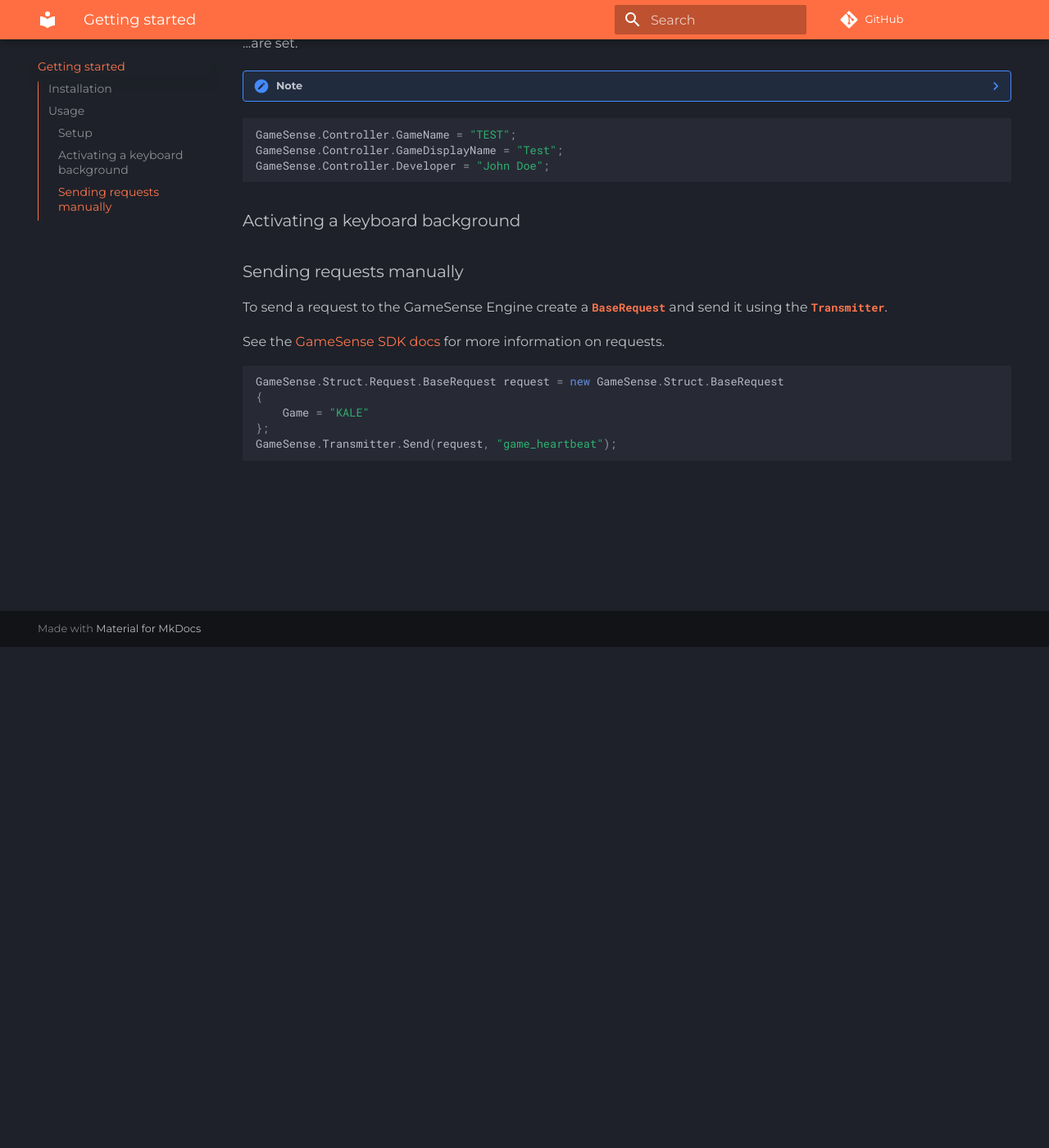
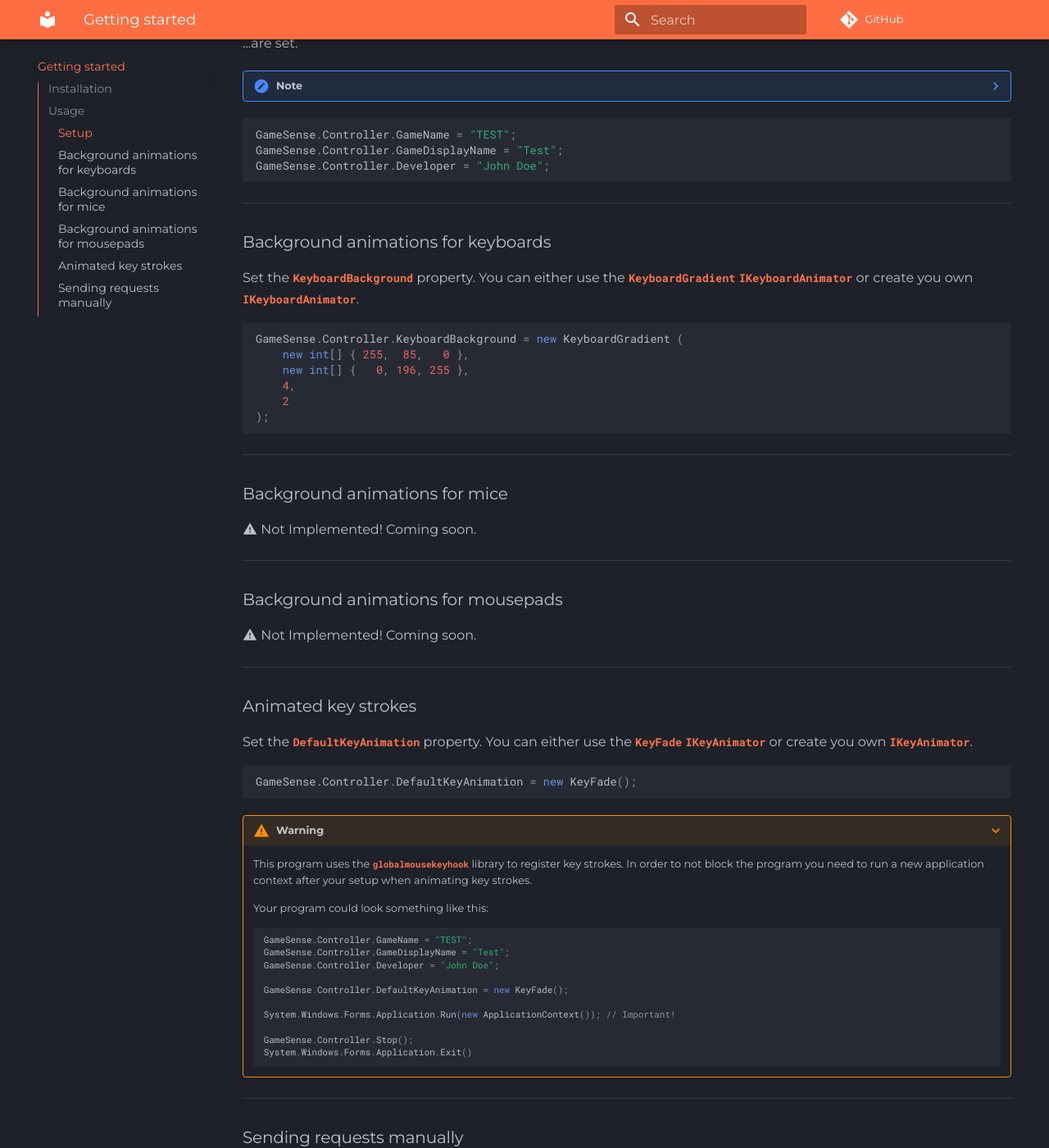
Before and after one commit to habetuz/GameSense, an MkDocs documentation site: the page built from docs/Getting started.md, in a window 1280 px wide and 1400 px high, scrolled down 611 px. Shown: the whole window at 82% size. Built offline with MkDocs 1.6.1 and Material for MkDocs 9.7.7, drawn with Linux system fonts in a browser that asks for light colours; comment, search, counter and statistics services are not loaded.

Commit message:
Extending "Getting started"

````diff
--- a/docs/Getting started.md
+++ b/docs/Getting started.md
@@ -33,9 +33,59 @@
 GameSense.Controller.Developer = "John Doe";
 ```
 
-### Activating a keyboard background
+---
+### Background animations for keyboards
+Set the [`KeyboardBackground`](Controller.md#keyboardbackground) property.
+You can either use the [`KeyboardGradient`](KeyboardGradient.md) [`IKeyboardAnimator`](IKeyboardAnimator.md) or create you own [`IKeyboardAnimator`](IKeyboardAnimator.md).
+
+```c#
+GameSense.Controller.KeyboardBackground = new KeyboardGradient (
+    new int[] { 255,  85,   0 },
+    new int[] {   0, 196, 255 },
+    4,
+    2
+);
+```
+
+---
+### Background animations for mice
+:material-alert: Not Implemented! Coming soon.
+
+---
+### Background animations for mousepads
+:material-alert: Not Implemented! Coming soon.
+
+---
+### Animated key strokes
+Set the [`DefaultKeyAnimation`](Controller.md#defaultkeyanimation) property.
+You can either use the [`KeyFade`](KeyFade.md) [`IKeyAnimator`](IKeyAnimator.md) or create you own [`IKeyAnimator`](IKeyboardAnimator.md).
+
+```c#
+GameSense.Controller.DefaultKeyAnimation = new KeyFade();
+```
+
+???+ warning
+    This program uses the [`globalmousekeyhook`](https://github.com/gmamaladze/globalmousekeyhook) library to register key strokes.
+    In order to not block the program you need to run a new application context after your setup when animating key strokes.
+
+    Your program could look something like this:
+
+    ```c#
+    GameSense.Controller.GameName = "TEST";
+    GameSense.Controller.GameDisplayName = "Test";
+    GameSense.Controller.Developer = "John Doe";
+
+    GameSense.Controller.DefaultKeyAnimation = new KeyFade();
+
+    System.Windows.Forms.Application.Run(new ApplicationContext()); // Important!
+
+    GameSense.Controller.Stop();
+    System.Windows.Forms.Application.Exit()
+    ```
 
 
+
+---
 ### Sending requests manually
 
 To send a request to the GameSense Engine create a [`BaseRequest`]() and send it using the [`Transmitter`]().
@@ -49,3 +99,5 @@
 };
 GameSense.Transmitter.Send(request, "game_heartbeat");
 ```
+
+---
````
